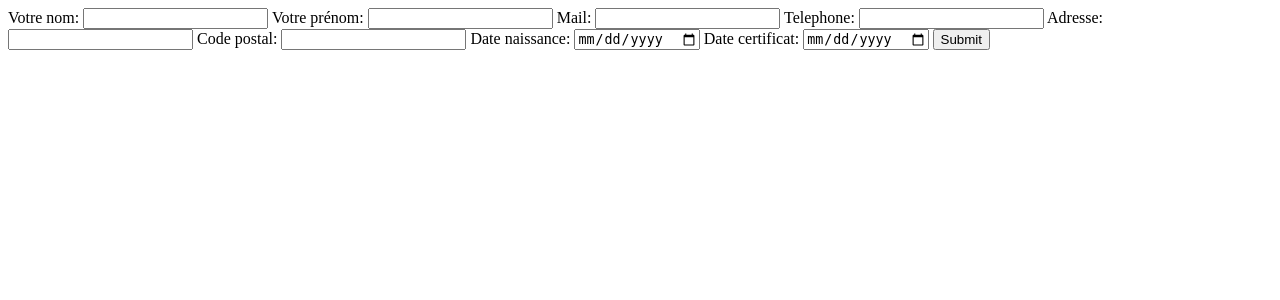
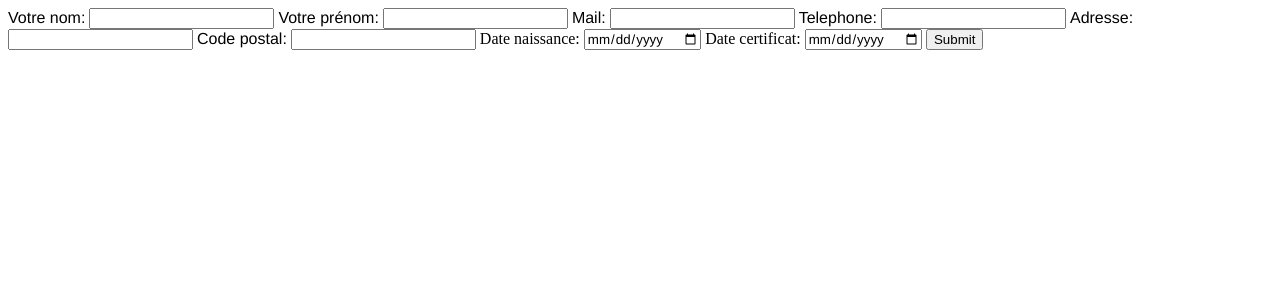
Before and after one commit to TOOKKII/Lyonpalme, a Django app: page /inscription/inscription_form in a window 1280 px wide. Shown: the top 300 px of the page. Run offline with Django 4.2, Linux system fonts and the light colour scheme; parts of the project's set-up code (start-up, migrations or seed data) failed here and were passed over.

Commit message:
début css

```diff
--- /dev/null
+++ b/lyon_palme/inscription/static/inscription/style.css
@@ -0,0 +1,2 @@
+label, #date_certificat, #date_naissance
+{font-family: Helvetica;}
--- a/lyon_palme/inscription/templates/inscription/inscription_form.html
+++ b/lyon_palme/inscription/templates/inscription/inscription_form.html
@@ -1,3 +1,7 @@
+{% load static %}
+
+<link rel="stylesheet" href="{% static 'inscription/style.css' %}">
+
 <!doctype html>
 <html lang="fr">
     <head>
```
